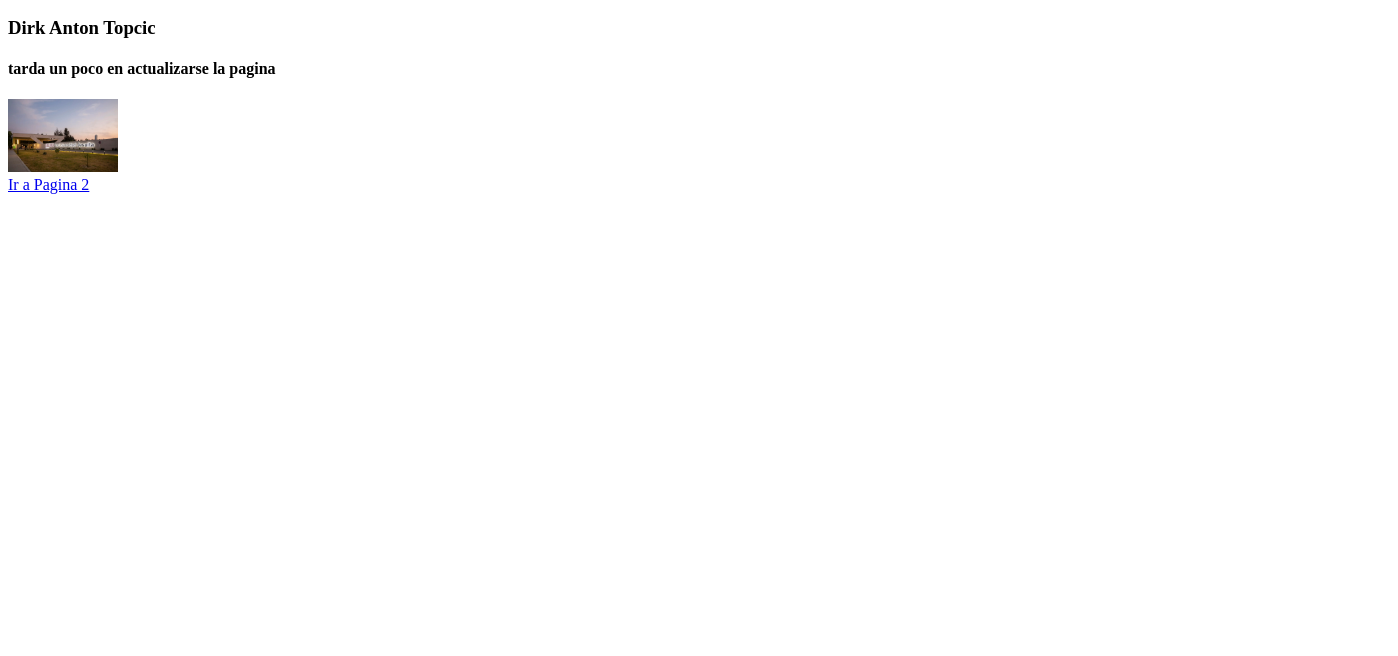
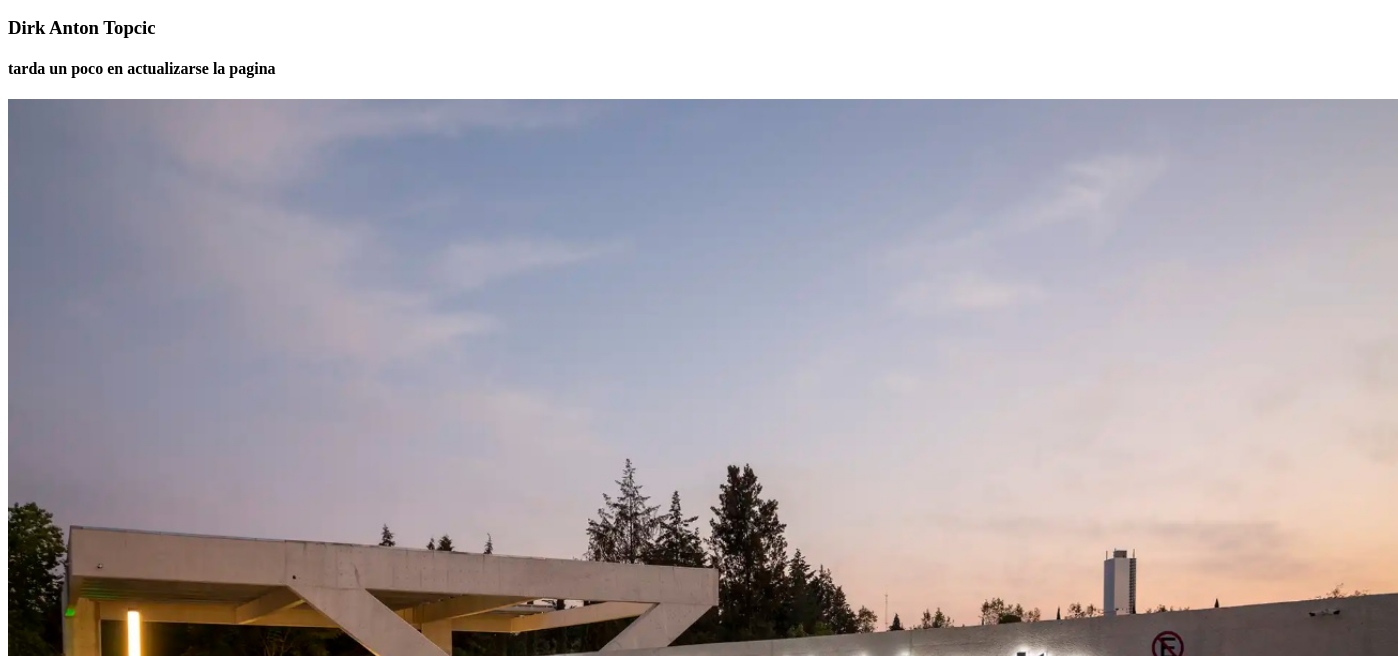
Before and after one commit to AntonAA25/RedesV24, a plain HTML site: page index.html in a window 1280 px wide. Shown: the part 144-800 px from the top of the page, 1398 px wide, since content can reach past the window. Drawn offline with Linux system fonts and the light colour scheme.

Commit message:
nuevo tamaño

```diff
--- a/index.html
+++ b/index.html
@@ -10,7 +10,7 @@
 <h2>Redes Digitales de Datos</h2>
 <h3>Dirk Anton Topcic</h3>
 <h4>tarda un poco en actualizarse la pagina</h4>
-<img src="img/EntradaIbero.jpg" width=110p%>
+<img src="img/EntradaIbero.jpg" width=110%>
 <br>
 <a href="pag2.html">Ir a Pagina 2</a>
 </body>
```
